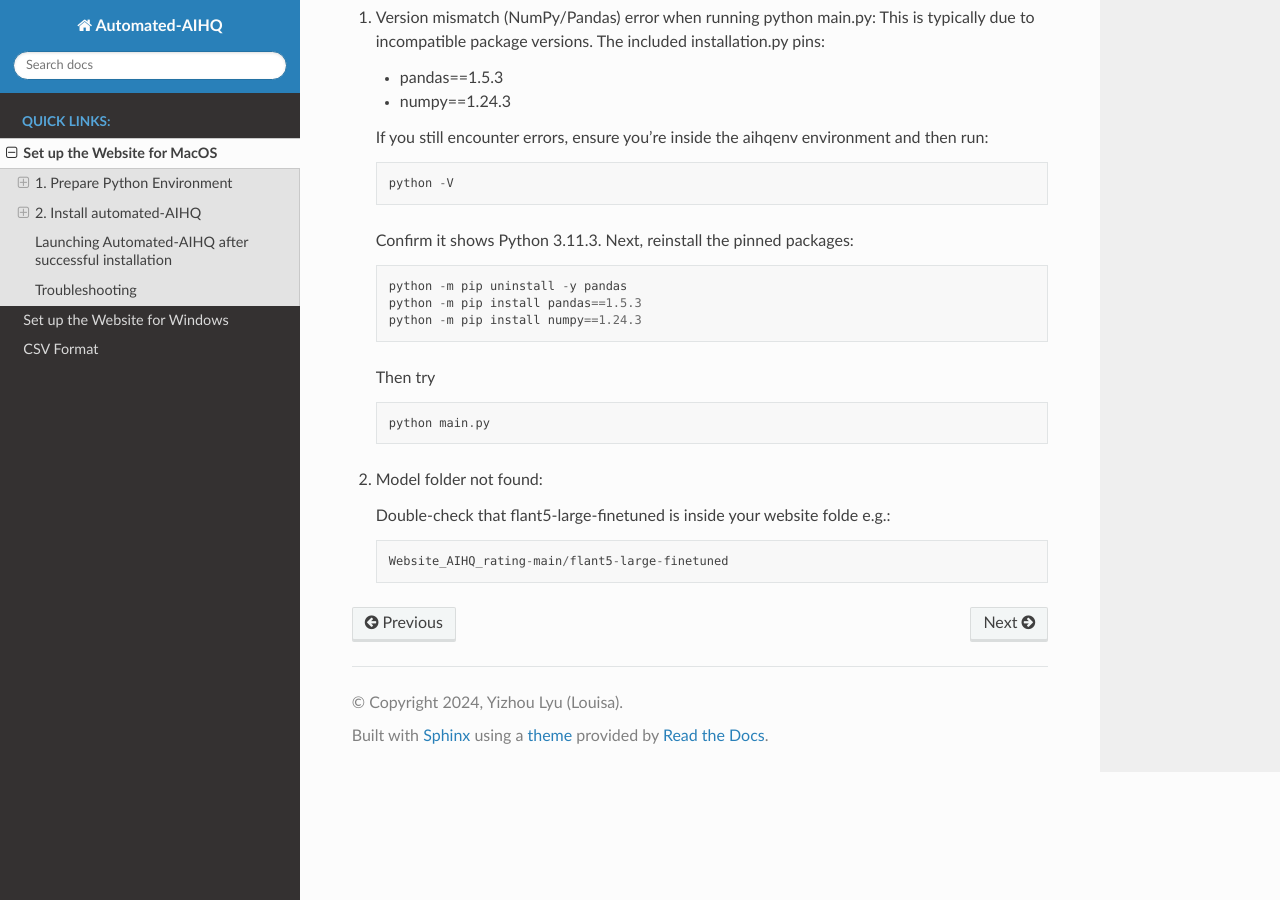
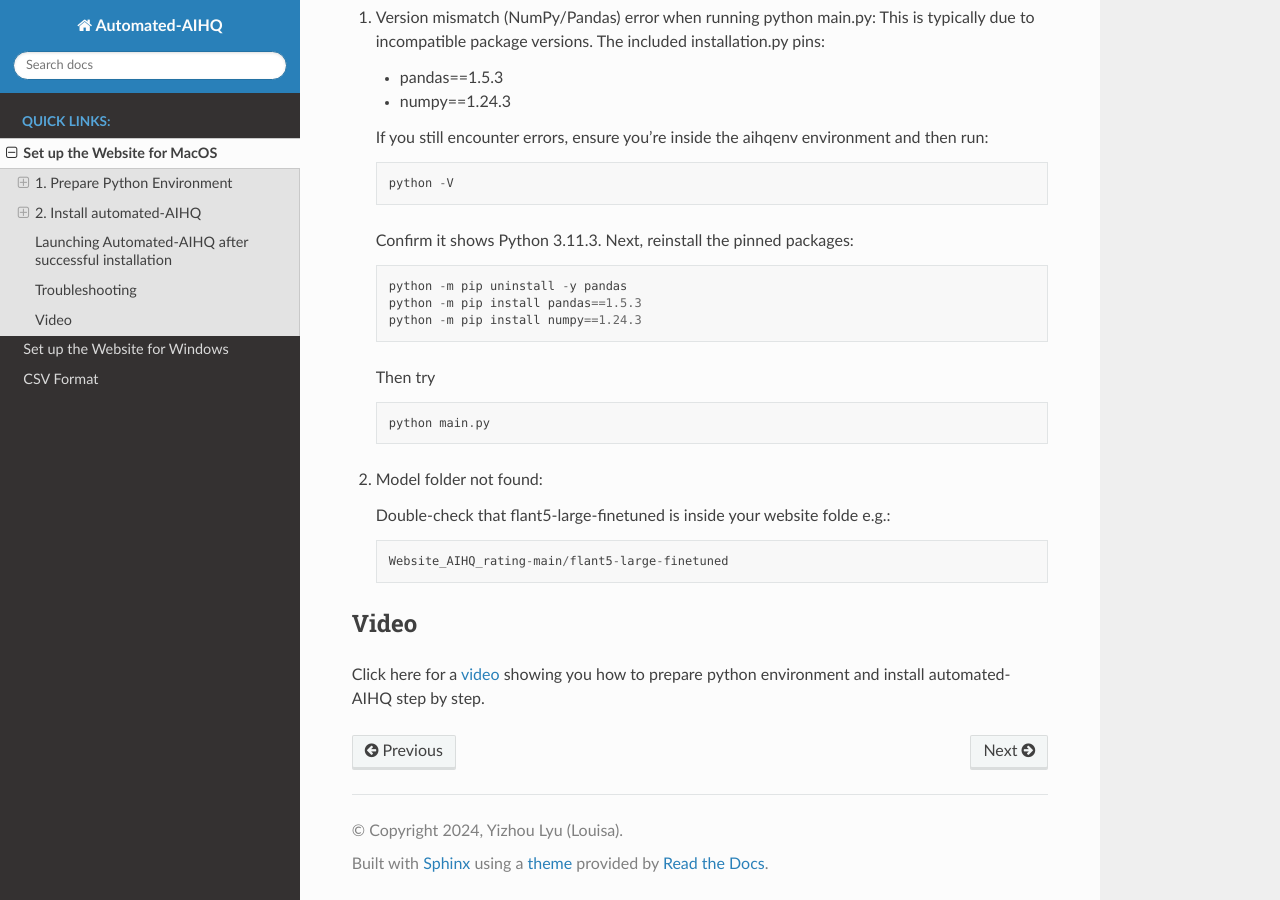
Before and after one commit to lyulouisa/Website_AIHQ_rating, a Sphinx documentation site: the page built from docs/source/mac.rst, in a window 1280 px wide and 900 px high, scrolled down 3626 px. Built offline with Sphinx 7.4.7 and the Read the Docs theme 3.1.0, drawn with Linux system fonts in a browser that asks for light colours.

Commit message:
Update mac.rst

```diff
--- a/docs/source/mac.rst
+++ b/docs/source/mac.rst
@@ -194,3 +194,8 @@ Troubleshooting
    ::
 
      Website_AIHQ_rating-main/flant5-large-finetuned
+
+Video
+---------------
+
+Click here for a `video <https://youtu.be/n4YqlaiDoEE>`__ showing you how to prepare python environment and install automated-AIHQ step by step.
```
